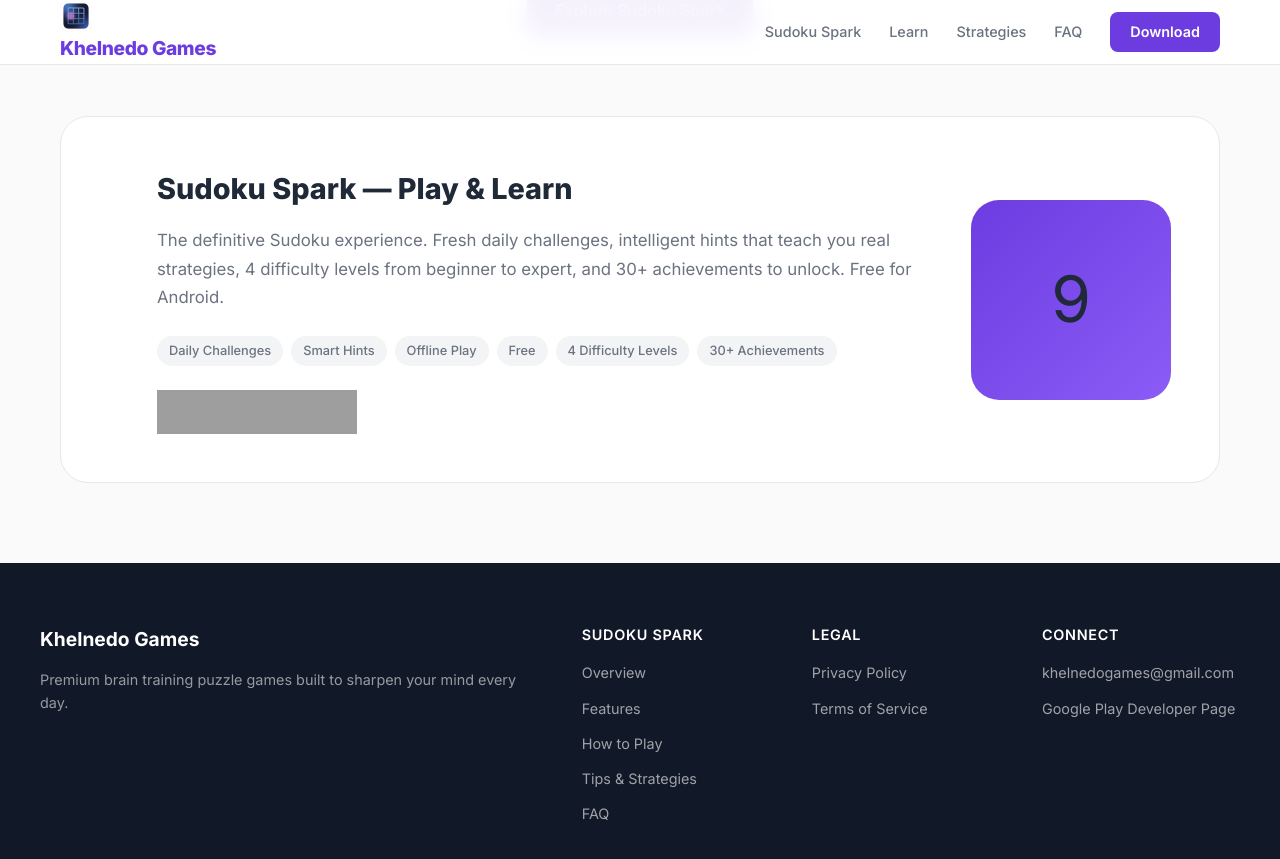
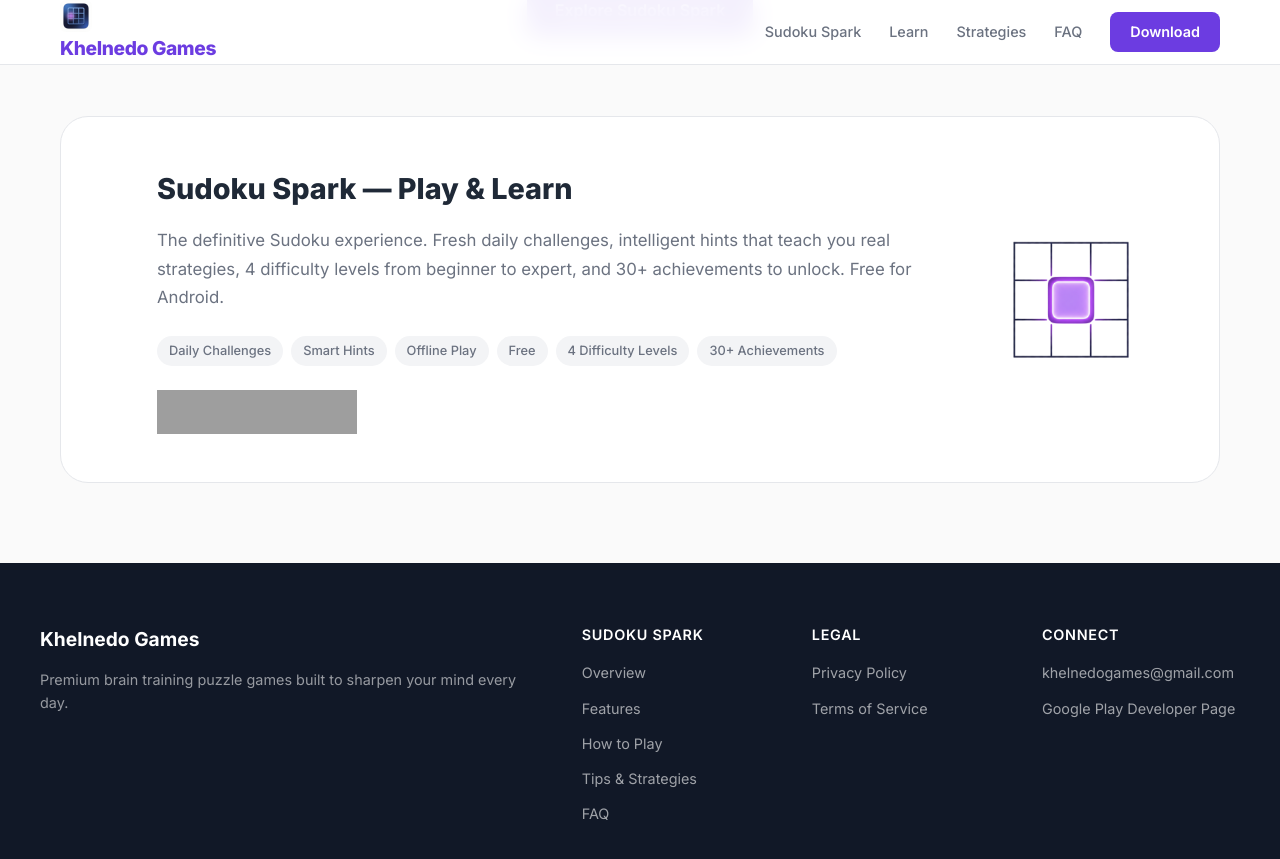
Before and after one commit to skahol/khelnedogames-site, a Jekyll site: the page built from index.html, in a window 1280 px wide and 900 px high, scrolled down 637 px, cut to the strip 0-859 px from the top of the window. Built offline with Jekyll 4.4.1, drawn with Linux system fonts in a browser that asks for light colours; grey boxes are pictures that could not be loaded.

Commit message:
Use correct Sudoku Spark game icon on homepage
Co-authored-by: Cursor <cursoragent@cursor.com>

```diff
--- a/index.html
+++ b/index.html
@@ -29,8 +29,8 @@ schema_org: true
         </div>
         {% include app-download-badge.html %}
       </div>
-      <div class="game-card-visual">
-        9
+      <div class="game-card-visual" style="background:transparent;">
+        <img src="/assets/images/sudoku-spark-logo.png" alt="Sudoku Spark" width="180" height="180" style="border-radius:24px;">
       </div>
     </div>
   </a>
```
Also changed, not shown: assets/images/sudoku-spark-logo.png.
